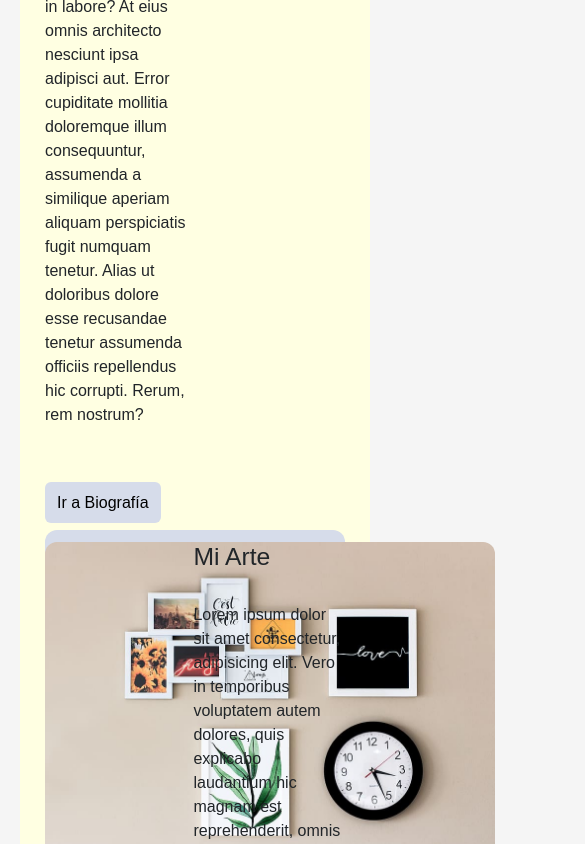
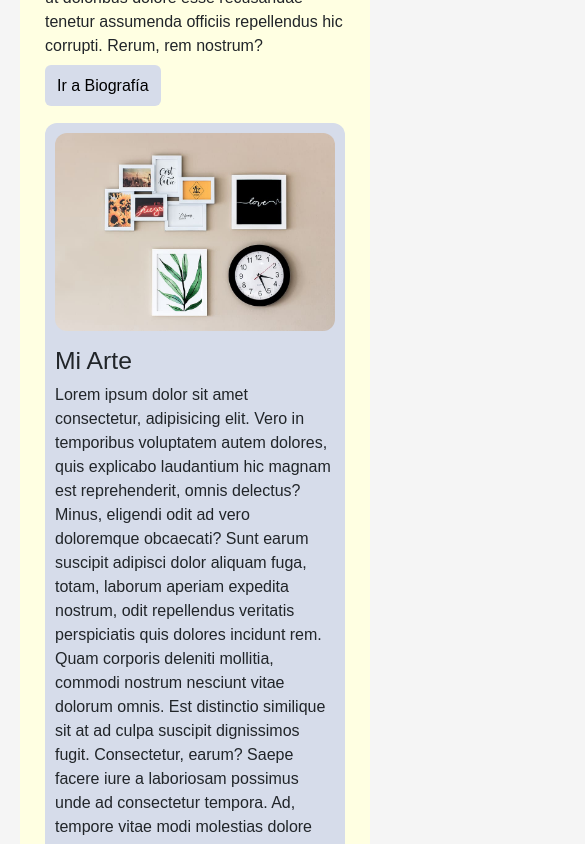
Before and after one commit to namanci/proyecto-coder, a plain HTML site: page index.html in a window 390 px wide. Shown: the part 820-1664 px from the top of the page, 585 px wide, since content can reach past the window. Drawn offline with nearby package versions, Linux system fonts and the light colour scheme.

Commit message:
index main responsive design

```diff
--- a/css/style.css
+++ b/css/style.css
@@ -72,7 +72,8 @@ body {
 }
 
 .articulo {
-    margin-bottom: 15px;
+    display: flex;
+    margin-bottom: 25px;
 }
 
 .galeria {
@@ -83,30 +84,30 @@ body {
 }
 
 .tarjeta-celeste {
+    display: flex;
     background-color: #d6dcea;
-    padding: 12px 0;
+    padding: 10px;
     border-radius: 12px;
 }
 
 .art-text {
-    width: 50%;
-    display: inline-block;
-    vertical-align: top;
+    width: 100%;
 }
 
 .art-image {
-    width: 48%;
-    display: inline-block;
+    width: 100%;
     text-align: center;
+    align-self: center;
 }
 
 .art-image img {
-    max-width: 450px;
+    width: 95%;
     border-radius: 12px;
 }
 
 .centrado {
     text-align: center;
+    padding: 15px;
 }
 
 .art-boton {
@@ -167,6 +168,23 @@ body {
     .menu li a {
         font-size: 0.75rem;
     }
+
+    .articulo {
+        flex-direction: column-reverse;
+    }
+
+    .art-image {
+        margin-bottom: 15px;
+    }
+
+    .art-image img {
+        width: 100%;
+    }
+
+    .tarjeta-celeste {
+        display: block;
+    }
+
     .footer {
         font-size: 0.75rem;
         border-radius: 0;
--- a/index.html
+++ b/index.html
@@ -58,18 +58,14 @@
         <div class="titulo">
             <h1>Blog</h1>
             <h3>Lorem ipsum dolor sit, amet consectetur adipisicing.</h3>
-            <br>
         </div>
         <section class="articulos">
             <article class="articulo">
                 <div class="art-text">
                     <h2>Presentación</h2>
-                    <br>
                     <p>Lorem ipsum dolor sit amet consectetur adipisicing elit. Dignissimos repudiandae atque obcaecati consectetur molestias ad ipsum aut delectus! Nobis suscipit veniam vitae earum a natus minus odio nesciunt impedit cupiditate.
                     Iusto, doloribus dolor. Placeat rerum autem distinctio sunt totam veritatis reprehenderit officia enim mollitia ut excepturi quaerat voluptatum alias nisi, in labore? At eius omnis architecto nesciunt ipsa adipisci aut.
                     Error cupiditate mollitia doloremque illum consequuntur, assumenda a similique aperiam aliquam perspiciatis fugit numquam tenetur. Alias ut doloribus dolore esse recusandae tenetur assumenda officiis repellendus hic corrupti. Rerum, rem nostrum?</p>
-                    <br>
-                    <br>
                     <a class="art-boton" href="./pages/bio.html">Ir a Biografía</a>
                 </div>
                 <div class="art-image">
@@ -82,18 +78,14 @@
                 </div>
                 <div class="art-text">
                     <h2>Mi Arte</h2>
-                    <br>
                     <p>Lorem ipsum dolor sit amet consectetur, adipisicing elit. Vero in temporibus voluptatem autem dolores, quis explicabo laudantium hic magnam est reprehenderit, omnis delectus? Minus, eligendi odit ad vero doloremque obcaecati?
                     Sunt earum suscipit adipisci dolor aliquam fuga, totam, laborum aperiam expedita nostrum, odit repellendus veritatis perspiciatis quis dolores incidunt rem. Quam corporis deleniti mollitia, commodi nostrum nesciunt vitae dolorum omnis.
                     Est distinctio similique sit at ad culpa suscipit dignissimos fugit. Consectetur, earum? Saepe facere iure a laboriosam possimus unde ad consectetur tempora. Ad, tempore vitae modi molestias dolore dicta deserunt.
                     Ducimus perspiciatis reprehenderit error aperiam aliquam soluta voluptatem, laudantium provident, exercitationem, dicta quis minus corrupti praesentium labore adipisci quo voluptate eum magnam. Architecto praesentium eum vero quibusdam voluptatibus nesciunt repudiandae.</p>
+                    <div class="centrado">
+                        <a class="art-boton2" href="./pages/galeria.html">Ir a la Galería</a>
+                    </div>
                 </div>
-                <br>
-                <br>
-                <div class="centrado">
-                    <a class="art-boton2" href="./pages/galeria.html">Ir a la Galería</a>
-                </div>
-                <br>
             </article>
         </section>
     </main>
```
Also changed, not shown: pages/muestras.html (+1 -1 lines).
